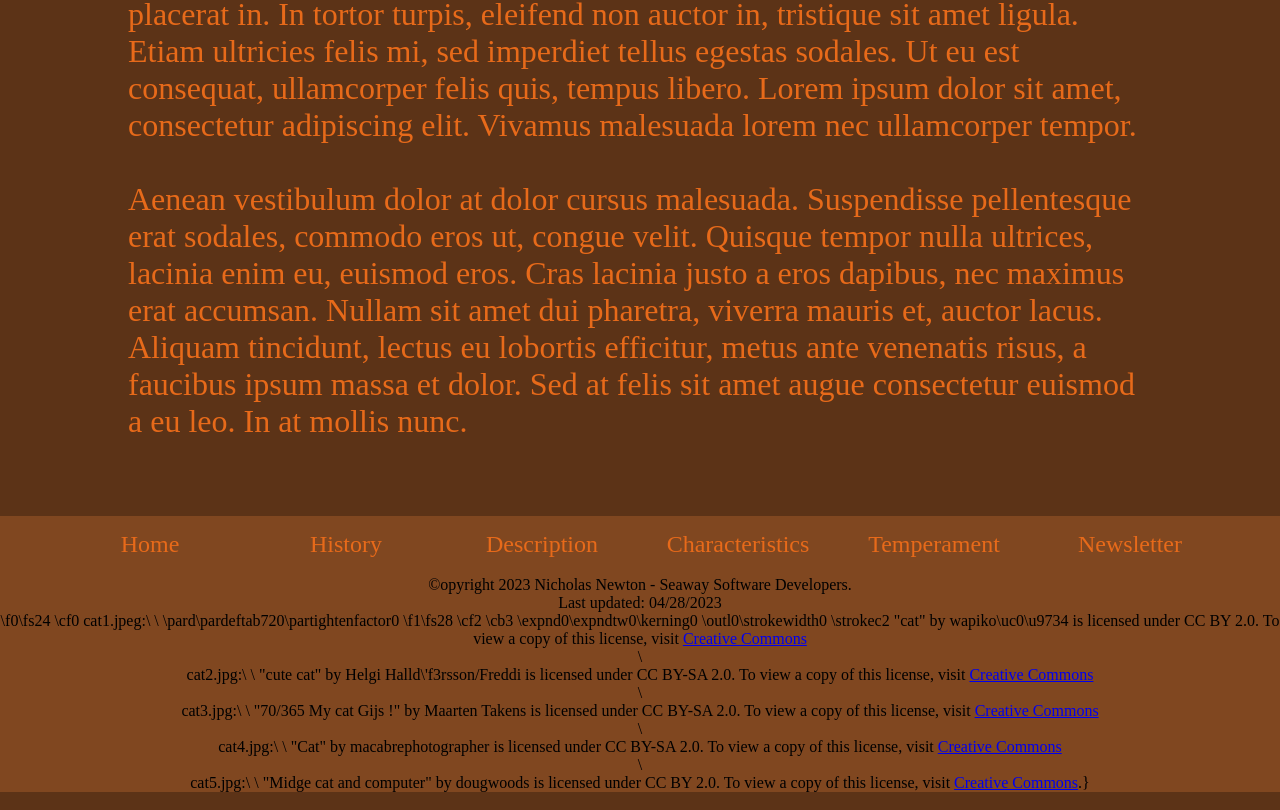
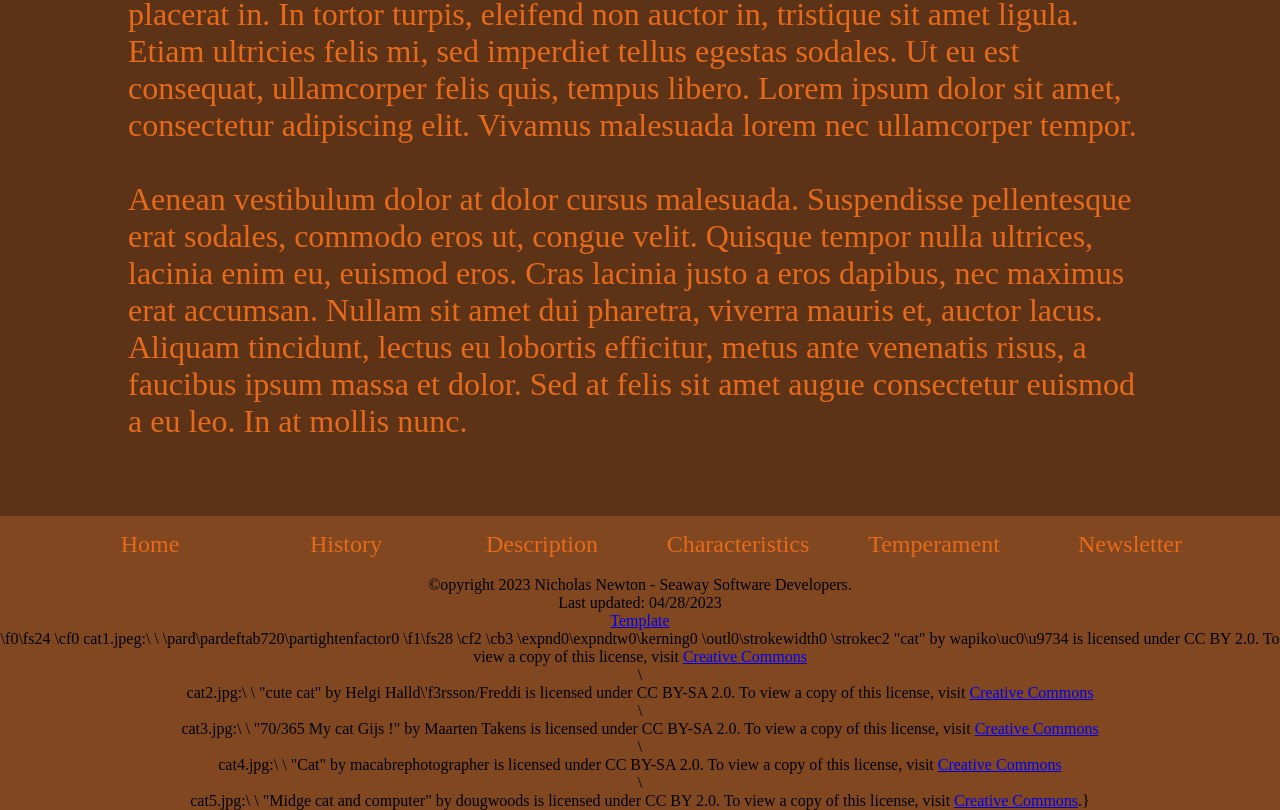
Before and after one commit to Z4NC0RE/cats, a plain HTML site: page characteristics.html in a window 1280 px wide. Shown: the part 1557-2367 px from the top of the page. Drawn offline with Linux system fonts and the light colour scheme.

Commit message:
vfhkbdsfd

```diff
--- a/characteristics.html
+++ b/characteristics.html
@@ -52,6 +52,7 @@
             </nav>
             <p>&copy;opyright 2023 Nicholas Newton - Seaway Software Developers.</p>
             <p>Last updated: 04/28/2023</p>
+            <a href="template.html">Template</a>
 
             <p>\f0\fs24 \cf0 cat1.jpeg:\
                 \
```
Also changed, not shown: description.html (+1 -0 lines), history.html (+1 -0 lines), index.html (+1 -0 lines), newsletter.html (+1 -0 lines), temperament.html (+1 -0 lines), template.html (+1 -0 lines).
